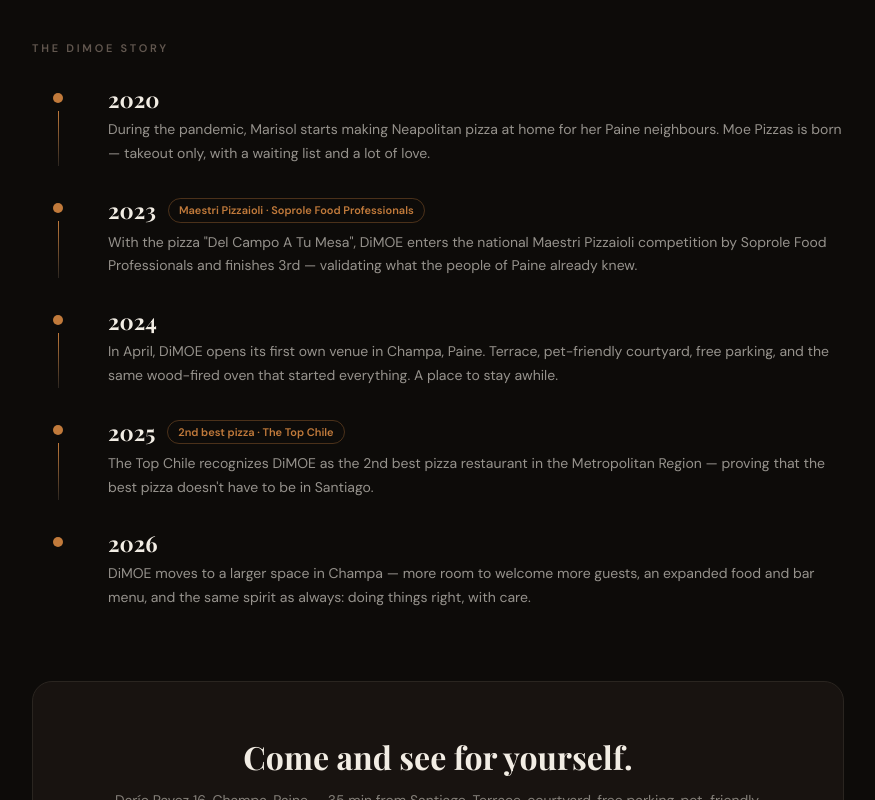
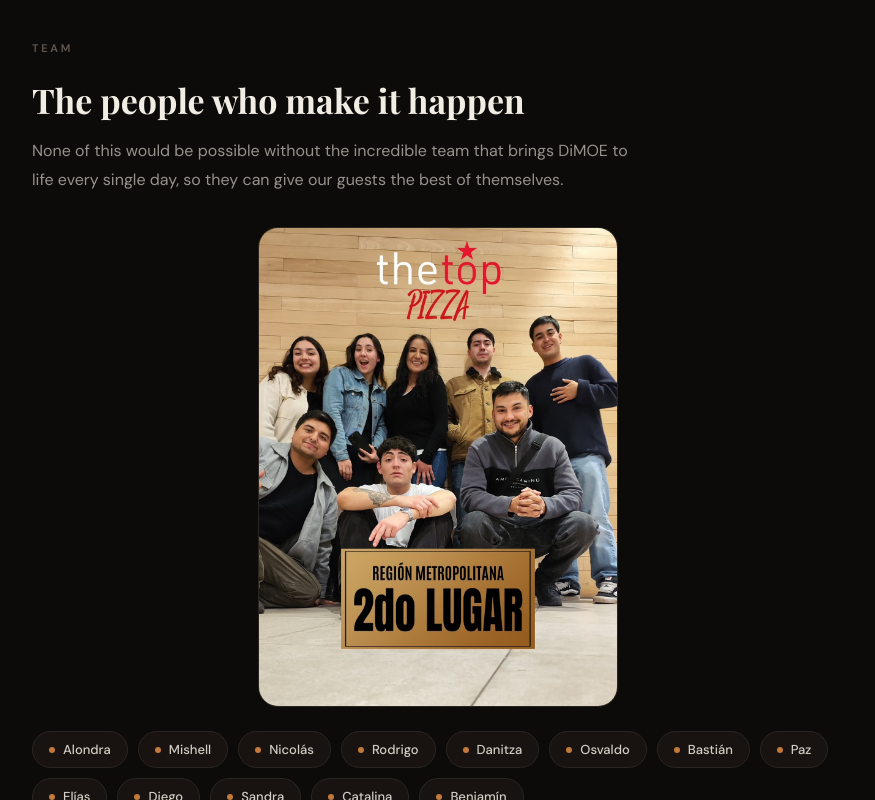
Before and after one commit to dimoe-restaurant/landing, a Next.js app: page /en/nosotros in a window 1280 px wide. Shown: the part 1420-2220 px from the top of the page, without its empty margins (202-1077 px from the left). Built offline with nearby package versions, Linux system fonts and the light colour scheme; no server answers; a web font is replaced by a local one.

Commit message:
feat(nosotros): agregar sección Equipo en /nosotros (#159)
Presenta al equipo actual de DiMOE con foto grupal y nombres, antes
de "La historia DiMOE".

Co-authored-by: Claude Sonnet 5 <noreply@anthropic.com>

```diff
--- a/app/[locale]/nosotros/page.tsx
+++ b/app/[locale]/nosotros/page.tsx
@@ -51,6 +51,22 @@ const milestones = [
     es: 'DiMOE se muda a un local más grande en Champa. Más espacio para recibir más gente, una propuesta gastronómica ampliada en la mesa y el bar, y el mismo espíritu de siempre: hacer las cosas bien, con cariño.',
     en: 'DiMOE moves to a larger space in Champa — more room to welcome more guests, an expanded food and bar menu, and the same spirit as always: doing things right, with care.',
   },
+];
+
+const team = [
+  'Alondra',
+  'Mishell',
+  'Nicolás',
+  'Rodrigo',
+  'Danitza',
+  'Osvaldo',
+  'Bastián',
+  'Paz',
+  'Elías',
+  'Diego',
+  'Sandra',
+  'Catalina',
+  'Benjamín',
 ];
 
 const values = [
@@ -163,6 +179,55 @@ export default async function NosotrosPage({ params }: { params: Promise<{ local
         </div>
       </div>
 
+      {/* Equipo */}
+      <div style={{ maxWidth: '860px', margin: '72px auto 0', padding: '0 clamp(16px, 4vw, 24px)' }}>
+        <p style={{ fontSize: '11px', fontWeight: 600, letterSpacing: '0.25em', color: 'rgba(155,139,126,0.6)', textTransform: 'uppercase', marginBottom: '24px' }}>
+          {isEn ? 'Team' : 'Equipo'}
+        </p>
+        <h2 style={{ fontFamily: 'var(--font-serif)', fontSize: 'clamp(24px, 3.5vw, 34px)', fontWeight: 700, color: '#F2EDE4', lineHeight: 1.2, margin: '0 0 16px' }}>
+          {isEn
+            ? 'The people who make it happen'
+            : 'Las personas que hacen que esto pase'}
+        </h2>
+        <p style={{ fontSize: 'clamp(14px, 1.8vw, 16px)', lineHeight: 1.8, color: 'rgba(242,237,228,0.6)', maxWidth: '620px', margin: '0 0 32px' }}>
+          {isEn
+            ? "None of this would be possible without the incredible team that brings DiMOE to life every single day, so they can give our guests the best of themselves."
+            : 'Nada de esto sería posible sin el tremendo equipo que hace andar DiMOE día a día, para darles a ustedes lo mejor de sí mismos.'}
+        </p>
+
+        {/* eslint-disable-next-line @next/next/no-img-element */}
+        <div style={{ maxWidth: '360px', margin: '0 auto 24px', borderRadius: '20px', overflow: 'hidden', border: '1px solid #2A2520', background: '#181310', aspectRatio: '3/4', position: 'relative' }}>
+          <img
+            src="/images/equipo-dimoe.jpg"
+            alt={isEn ? 'The DiMOE team, recognized by The Top Chile as the 2nd best pizza in the Metropolitan Region' : 'El equipo DiMOE, reconocido por The Top Chile como la 2° mejor pizza de la Región Metropolitana'}
+            style={{ position: 'absolute', inset: 0, width: '100%', height: '100%', objectFit: 'cover', objectPosition: 'center', display: 'block' }}
+          />
+        </div>
+
+        <div style={{ display: 'flex', flexWrap: 'wrap', gap: '10px' }}>
+          {team.map((name) => (
+            <span
+              key={name}
+              style={{
+                display: 'inline-flex',
+                alignItems: 'center',
+                gap: '8px',
+                background: '#181310',
+                border: '1px solid #2A2520',
+                borderRadius: '100px',
+                padding: '8px 16px',
+                fontSize: '13px',
+                fontWeight: 500,
+                color: 'rgba(242,237,228,0.85)',
+              }}
+            >
+              <span style={{ width: '6px', height: '6px', borderRadius: '50%', background: '#C17A3B', flexShrink: 0 }} />
+              {name}
+            </span>
+          ))}
+        </div>
+      </div>
+
       {/* Timeline */}
       <div style={{ maxWidth: '860px', margin: '72px auto 0', padding: '0 clamp(16px, 4vw, 24px)' }}>
         <p style={{ fontSize: '11px', fontWeight: 600, letterSpacing: '0.25em', color: 'rgba(155,139,126,0.6)', textTransform: 'uppercase', marginBottom: '32px' }}>
```
Also changed, not shown: public/images/equipo-dimoe.jpg (added).
